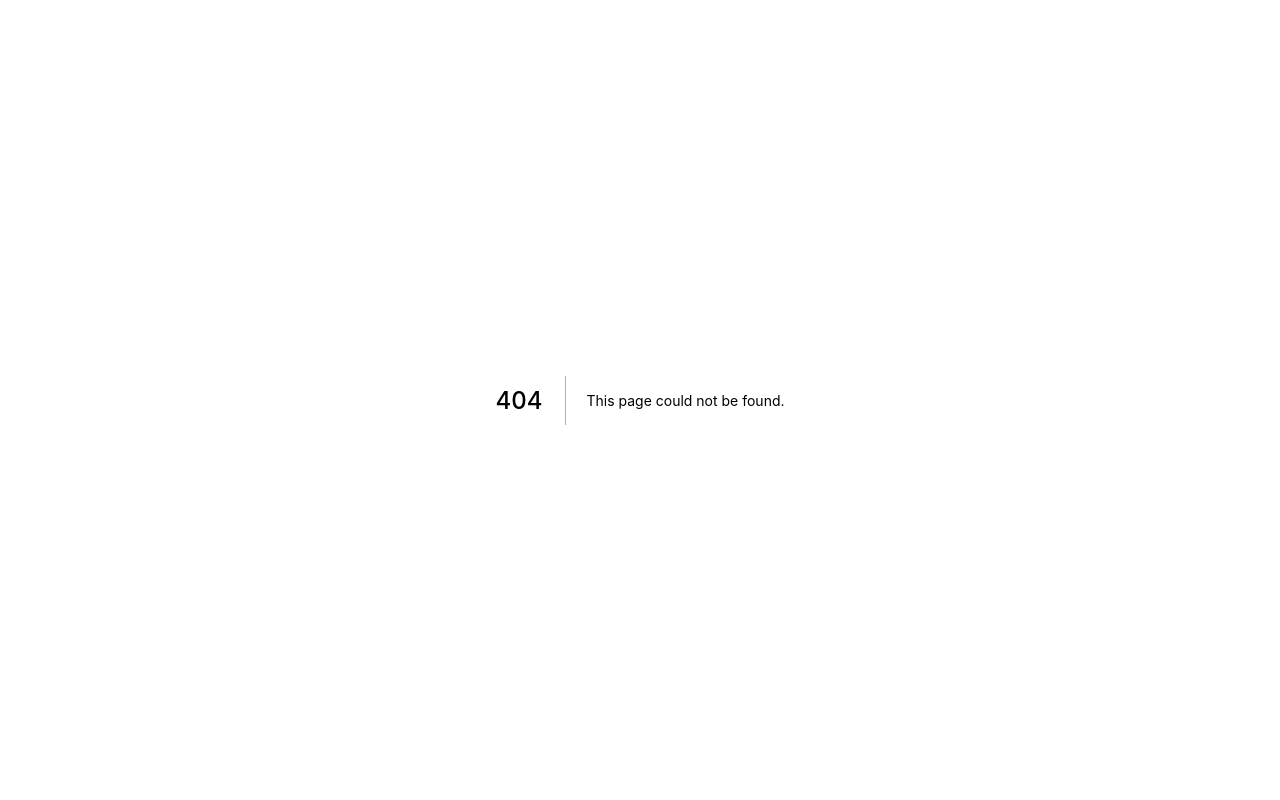
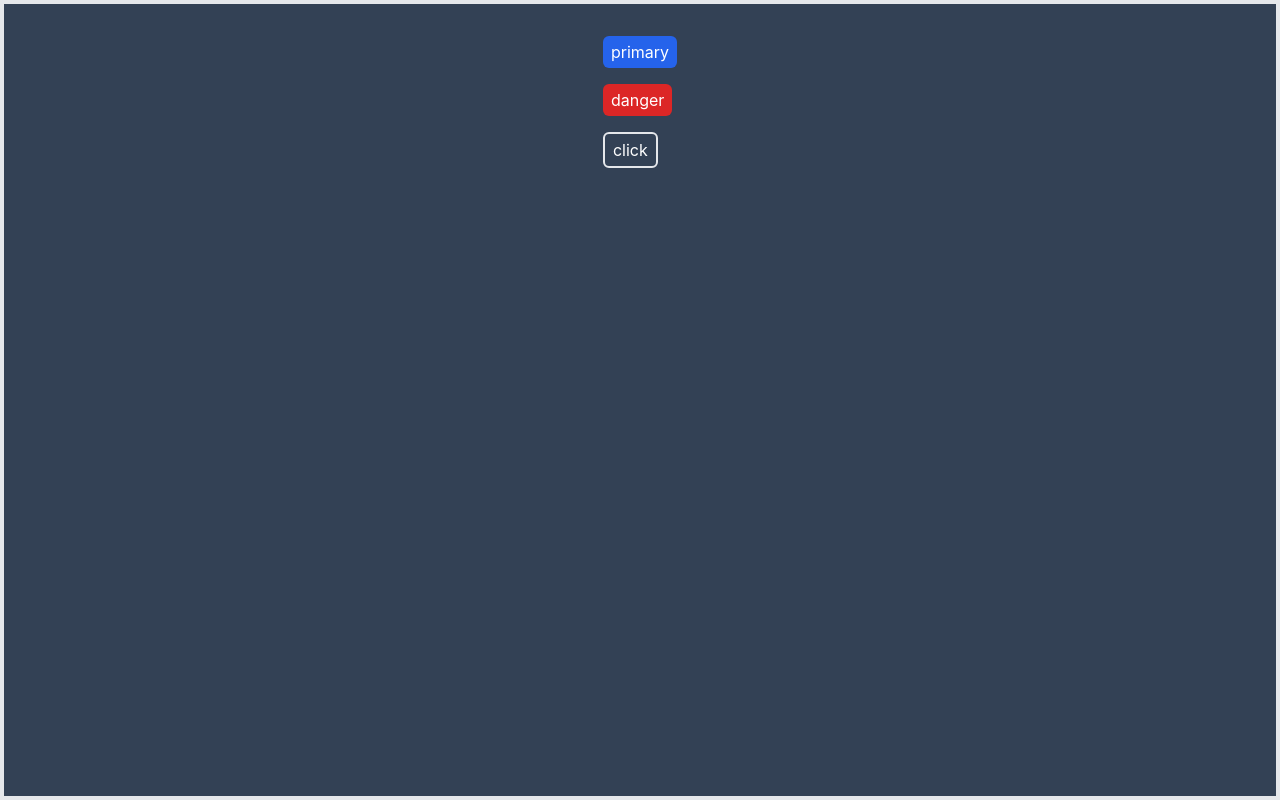
Before and after one commit to DavidHotaran/layouts-and-components, a Next.js app: page /components in a window 1280 px wide. Before the commit this address had no page. Built offline with nearby package versions, Linux system fonts and the light colour scheme.

Commit message:
added Button component and components.js page to display them

```diff
--- /dev/null
+++ b/components/Button.js
@@ -0,0 +1,24 @@
+export default function Button({ variant, onClick = null, text = "click" }) {
+
+    let cls = "inline-block rounded-md py-1 px-2 ";
+    switch (variant) {
+        case "primary":
+            cls += "bg-blue-600 hover:bg-blue-400";
+            break;
+        case "danger":
+            cls += "bg-red-600 hover:bg-red-400";
+            break;
+        default:
+            cls += "border-2"
+            break;
+    };
+
+    return (
+        <button
+            className={cls}
+            onClick={onClick}
+        >
+            {text}
+        </button>
+    );
+};
--- /dev/null
+++ b/pages/components.js
@@ -0,0 +1,21 @@
+import Button from "../components/Button";
+
+export default function Components() {
+    return (
+        <div className="flex fle-col h-screen justify-center border-4 bg-slate-700 text-white">
+            <div className="mt-4 flex flex-col">
+                <Container><Button variant={"primary"} text="primary" /></Container>
+                <Container><Button variant={"danger"} text="danger" onClick={() => alert("Danger variant")}/></Container>
+                <Container><Button></Button></Container>
+            </div>
+        </div>
+    );
+};
+
+function Container({children}) {
+    return (
+        <div className="mt-4">
+            {children}
+        </div>
+    )
+}
```
